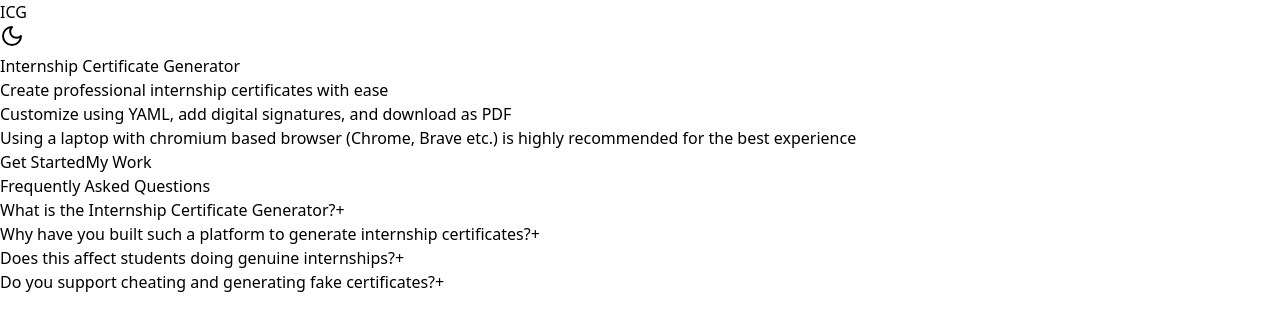
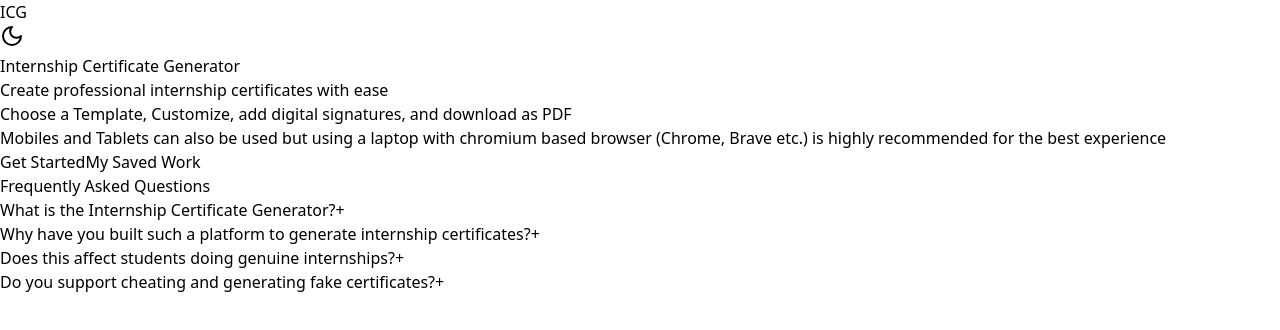
Before and after one commit to amitVaibhavTiwari/internship-certificate-generator, a React (Vite) app: page / in a window 1280 px wide. Shown: the top 330 px of the page. Built offline with nearby package versions, Linux system fonts and the light colour scheme.

Commit message:
some content update and UI fixes minor

```diff
--- a/src/components/FAQ.tsx
+++ b/src/components/FAQ.tsx
@@ -21,7 +21,7 @@ function FAQItem({ question, answer }: FAQItemProps) {
         </span>
       </button>
       {isOpen && (
-        <div className="px-6 py-4 bg-gray-50 dark:bg-neutral-900 text-gray-700 dark:text-gray-300">
+        <div className="px-6 py-4 bg-gray-50 text-sm dark:bg-neutral-900 text-gray-700 dark:text-gray-300">
           {answer.split('\n\n').map((paragraph, idx) => (
             <p key={idx} className={idx > 0 ? 'mt-4' : ''}>
               {paragraph}
--- a/src/pages/Home.tsx
+++ b/src/pages/Home.tsx
@@ -12,39 +12,39 @@ function Home() {
             {/* Hero Section */}
             <div className="max-w-7xl mx-auto px-4 sm:px-6 lg:px-8 py-20">
                 <div className="text-center">
-                    <h1 className="text-5xl md:text-6xl font-bold mb-6 text-gray-900 dark:text-white">
+                    <h1 className="text-3xl md:text-6xl font-bold mb-6 text-gray-900 dark:text-white">
                         Internship Certificate Generator
                     </h1>
-                    <p className="text-xl md:text-2xl mb-4 text-gray-700 dark:text-gray-300 max-w-3xl mx-auto">
+                    <p className="text-xl md:text-2xl mb-5 text-gray-700 dark:text-gray-300 max-w-3xl mx-auto">
                         Create professional internship certificates with ease
                     </p>
                     <p className="text-base md:text-lg mb-8 text-gray-600 dark:text-gray-400 max-w-2xl mx-auto">
-                        Customize using YAML, add digital signatures, and download as PDF
+                      Choose a Template,  Customize, add digital signatures, and download as PDF
                     </p>
 
                     {/* Laptop Recommendation */}
                     <div className="mb-8">
-                        <p className="text-sm text-gray-600 dark:text-gray-400 mb-4 flex items-center justify-center gap-2">
-                            <span>Using a laptop with chromium based browser (Chrome, Brave etc.) is highly recommended for the best experience</span>
+                        <p className="text-sm md:text-base max-w-[600px] mx-auto text-gray-600 dark:text-gray-400 mb-4 flex items-center justify-center gap-2">
+                            <span>Mobiles and Tablets can also be used but using a <span className='font-black italic text-black dark:text-white'>laptop</span> with chromium based browser (Chrome, Brave etc.) is highly recommended for the best experience</span>
                         </p>
                     </div>
 
                     {/* CTA Buttons */}
-                    <div className="flex gap-4 justify-center flex-wrap">
+                    <div className="flex gap-4 mt-16 justify-center flex-wrap">
                         <button
                             className="bg-red-600 hover:bg-red-700 text-white
-                                     px-10 py-4 text-xl font-bold rounded transition-colors shadow-lg"
+                                     px-10 py-3 text-base font-bold rounded transition-colors shadow-lg"
                             onClick={() => navigate('/templates')}
                         >
                             Get Started
                         </button>
                         <button
                             className="bg-gray-200 dark:bg-neutral-800 hover:bg-gray-300 dark:hover:bg-neutral-700
-                                     text-gray-900 dark:text-white px-10 py-4 text-xl font-bold rounded
+                                     text-gray-900 dark:text-white px-10 py-3 text-base font-bold rounded
                                      transition-colors shadow-lg border-2 border-gray-300 dark:border-neutral-700"
                             onClick={() => navigate('/my-work')}
                         >
-                            My Work
+                            My Saved Work
                         </button>
                     </div>
                 </div>
```
